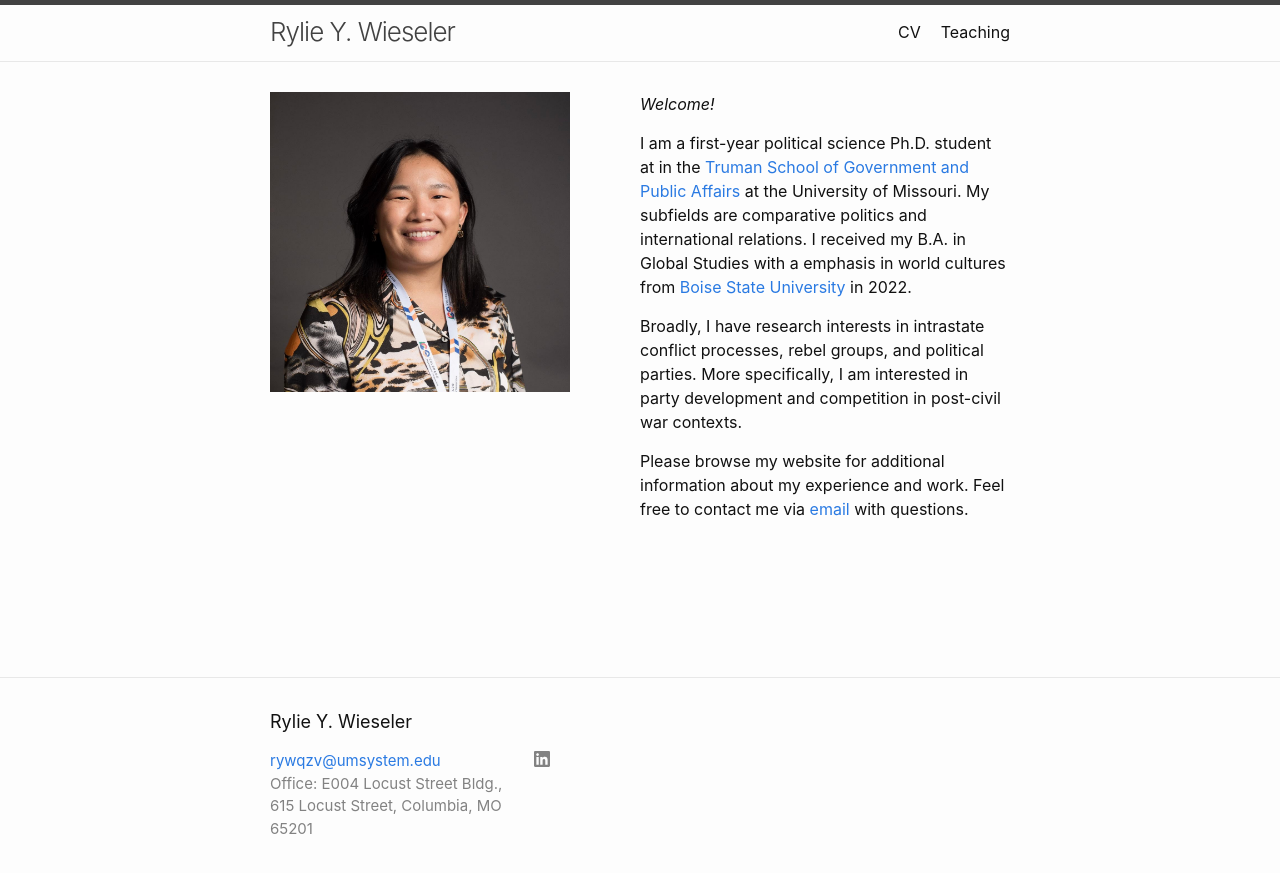
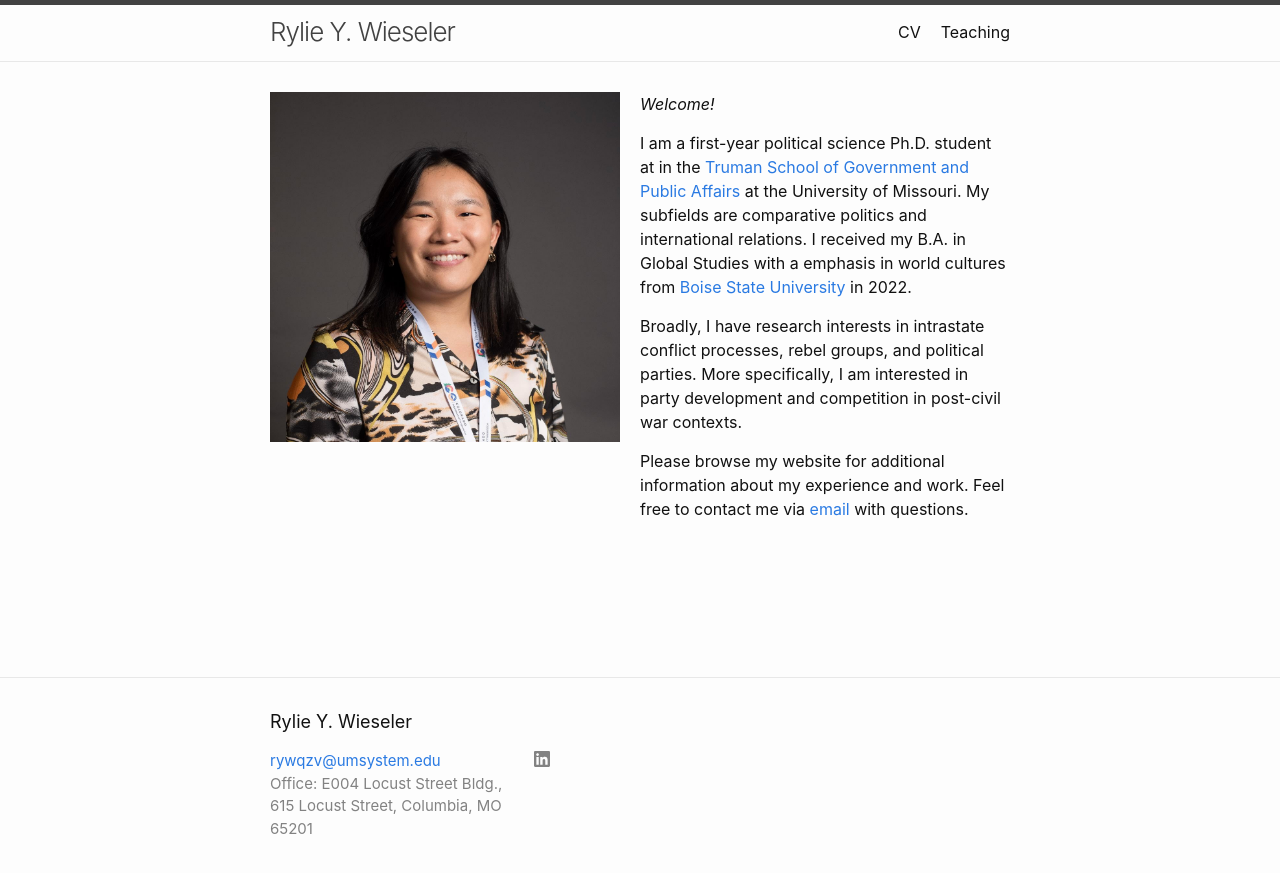
Before and after one commit to ryliewieseler/ryliewieseler.github.io, a Jekyll site: the page built from index.md, in a window 1280 px wide. Shown: the top 873 px of the page. Built offline with Jekyll 4.4.1, drawn with Linux system fonts in a browser that asks for light colours.

Commit message:
Update home.html

```diff
--- a/_layouts/home.html
+++ b/_layouts/home.html
@@ -9,7 +9,7 @@ layout: default
 
   <div class="row">
     <div class="column">
-      <img align="left" width="300" height="300" src="files/wieseler.jpg">
+      <img align="left" width="350" height="350" src="files/wieseler.jpg">
     </div>
     <div class="column">
       {{ content }}
```
